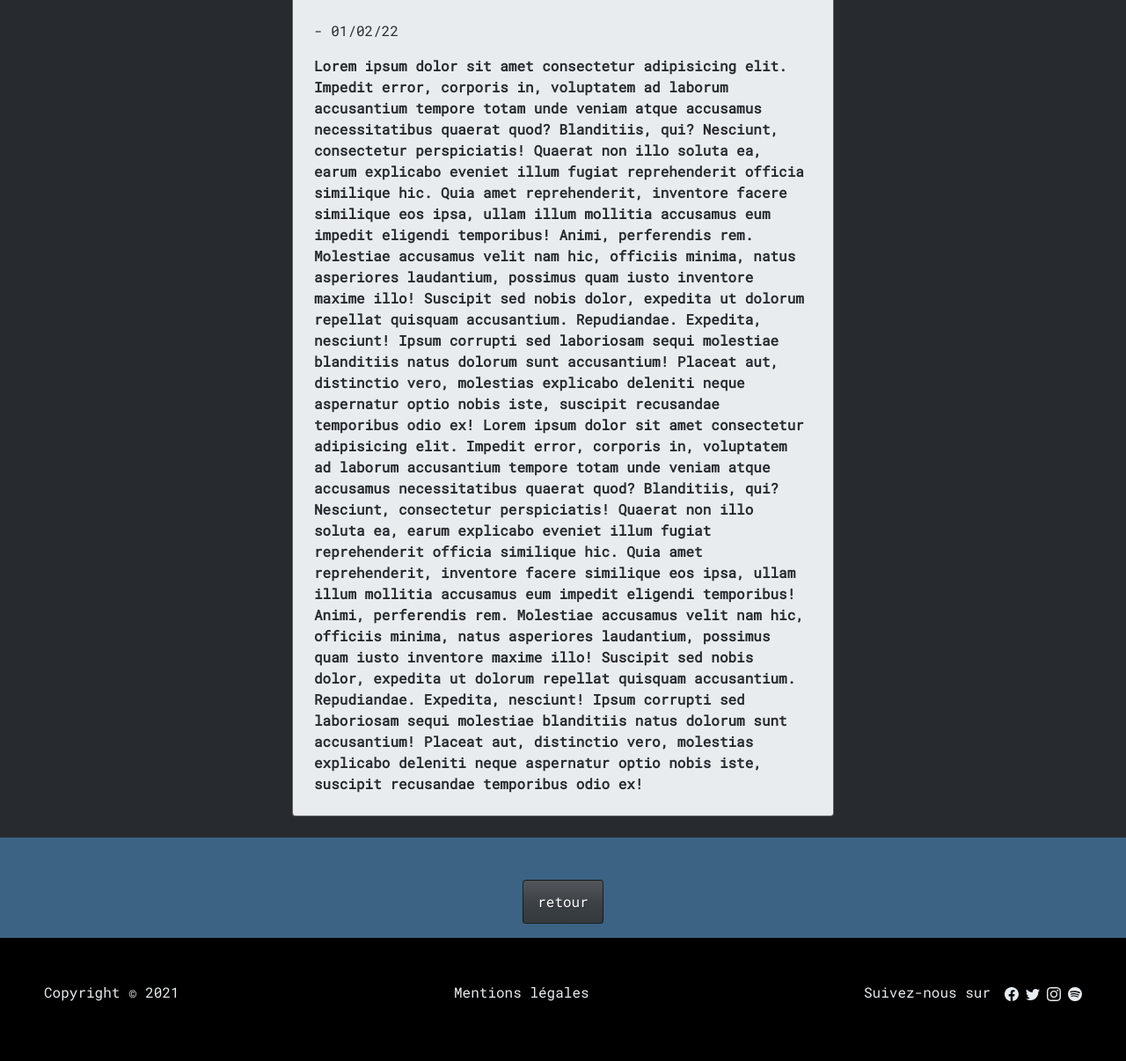
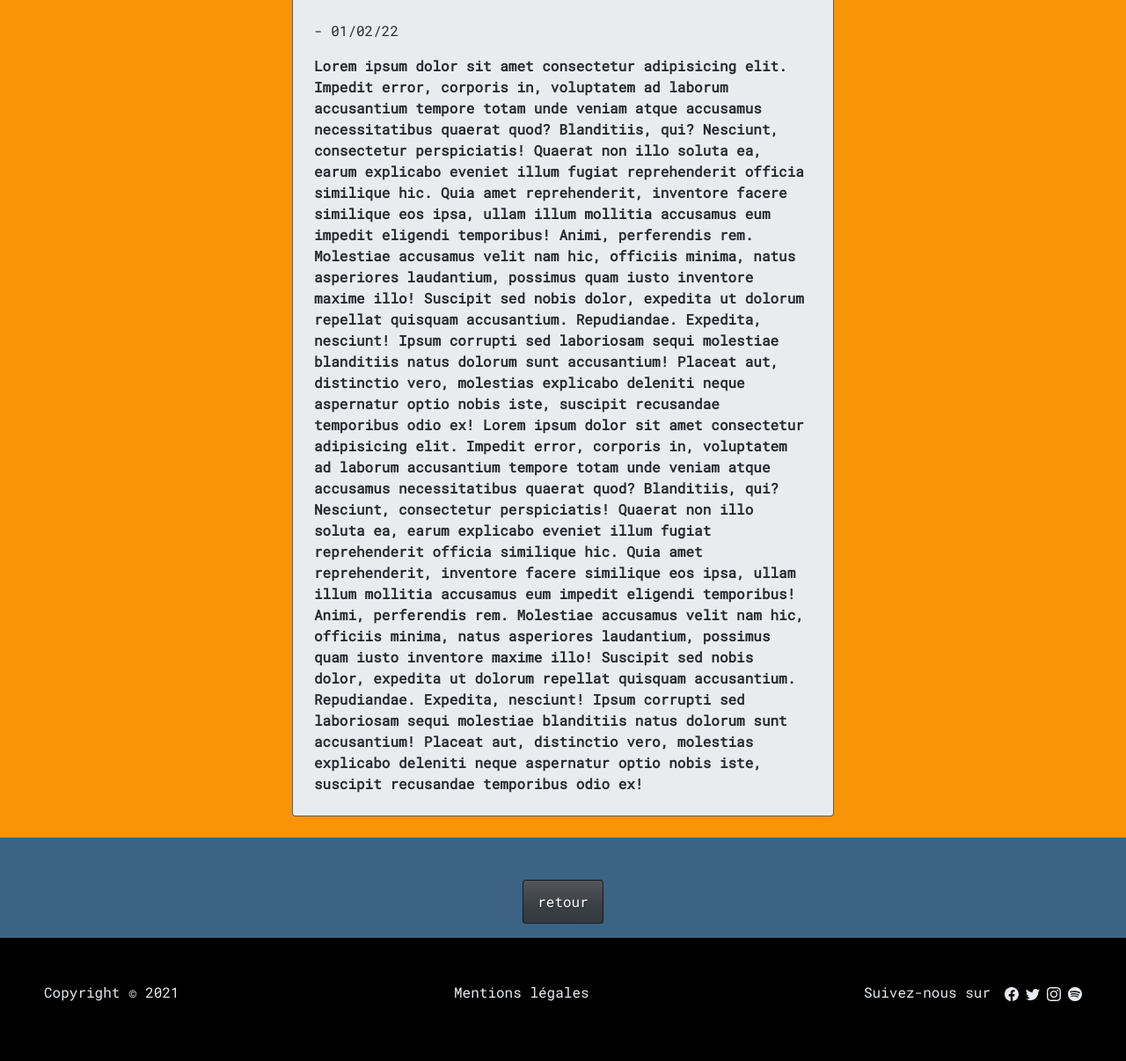
Before and after one commit to bbttnn/zikly, a Symfony app: template templates/blog/post.html.twig in a window 1280 px wide. Shown: the part 778-1984 px from the top of the page at 88% size. Run offline with Twig, Linux system fonts and the light colour scheme; the template is opened without the code that fills it, so the values that code supplies are empty; some libraries are stand-ins or nearby versions.

Commit message:
changes ,Apache config

```diff
--- a/templates/blog/post.html.twig
+++ b/templates/blog/post.html.twig
@@ -5,7 +5,7 @@
 {% endblock %}
 
 {% block body %}
-	<div class="container-fluid bg-dark text-dark  ">
+	<div class="container-fluid bg-warning text-dark  ">
 		<div class="row d-flex justify-content-center">
 		<h1 class="lo  fw-bolder mt-4 ms-5 text-light">lorem Expedita, nesciunt!</h1>
 			<div class="col-md-6  ">
@@ -35,5 +35,5 @@
 		<div class="letter d-flex justify-content-center">
 			<a class="btn btn-primary mt-5 mb-3 " href="{{ path ('blog')}}">retour</a>
 		</div>
-
-</div>{% endblock %}
+    </div>
+{% endblock %}
```
